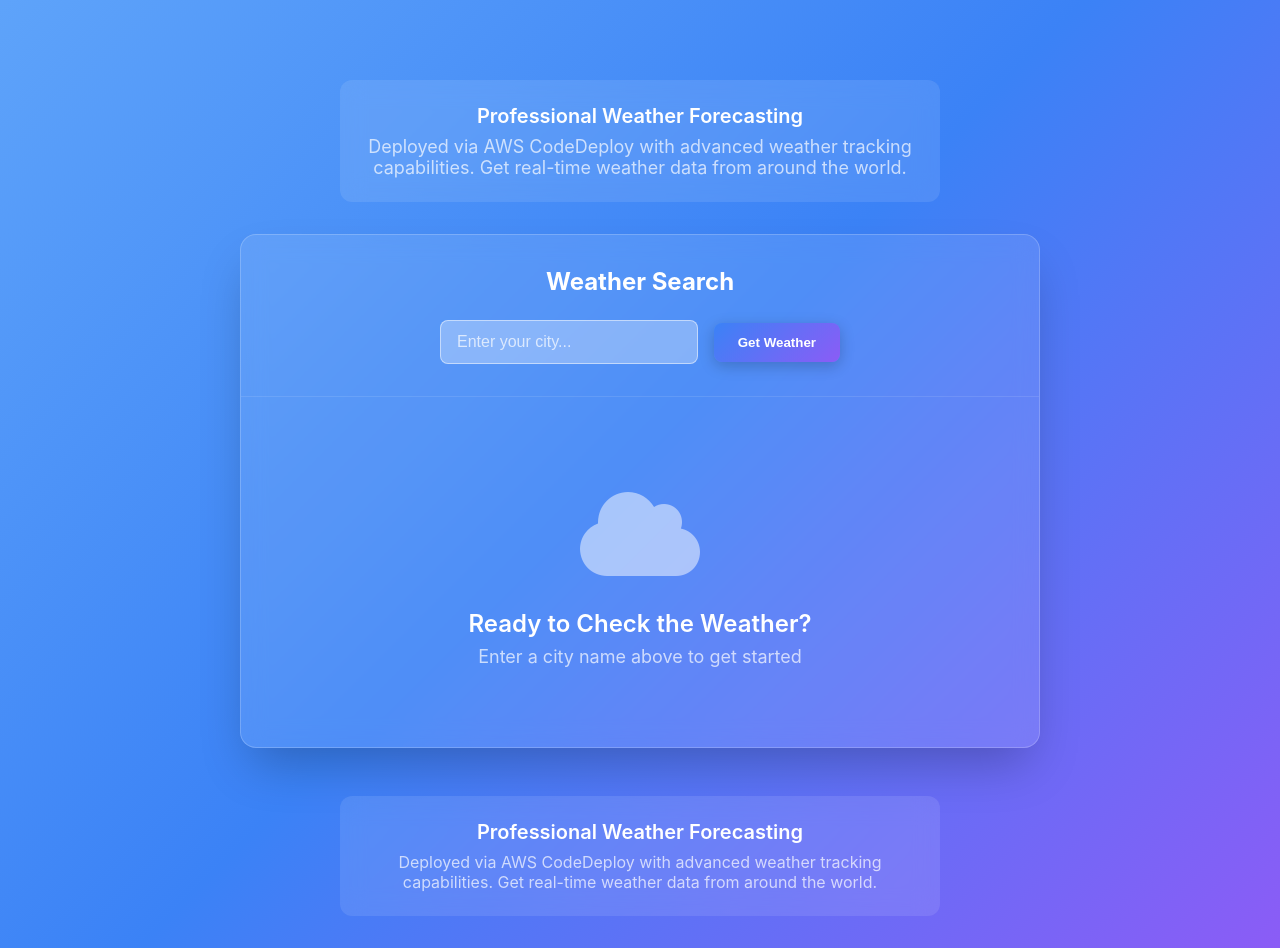
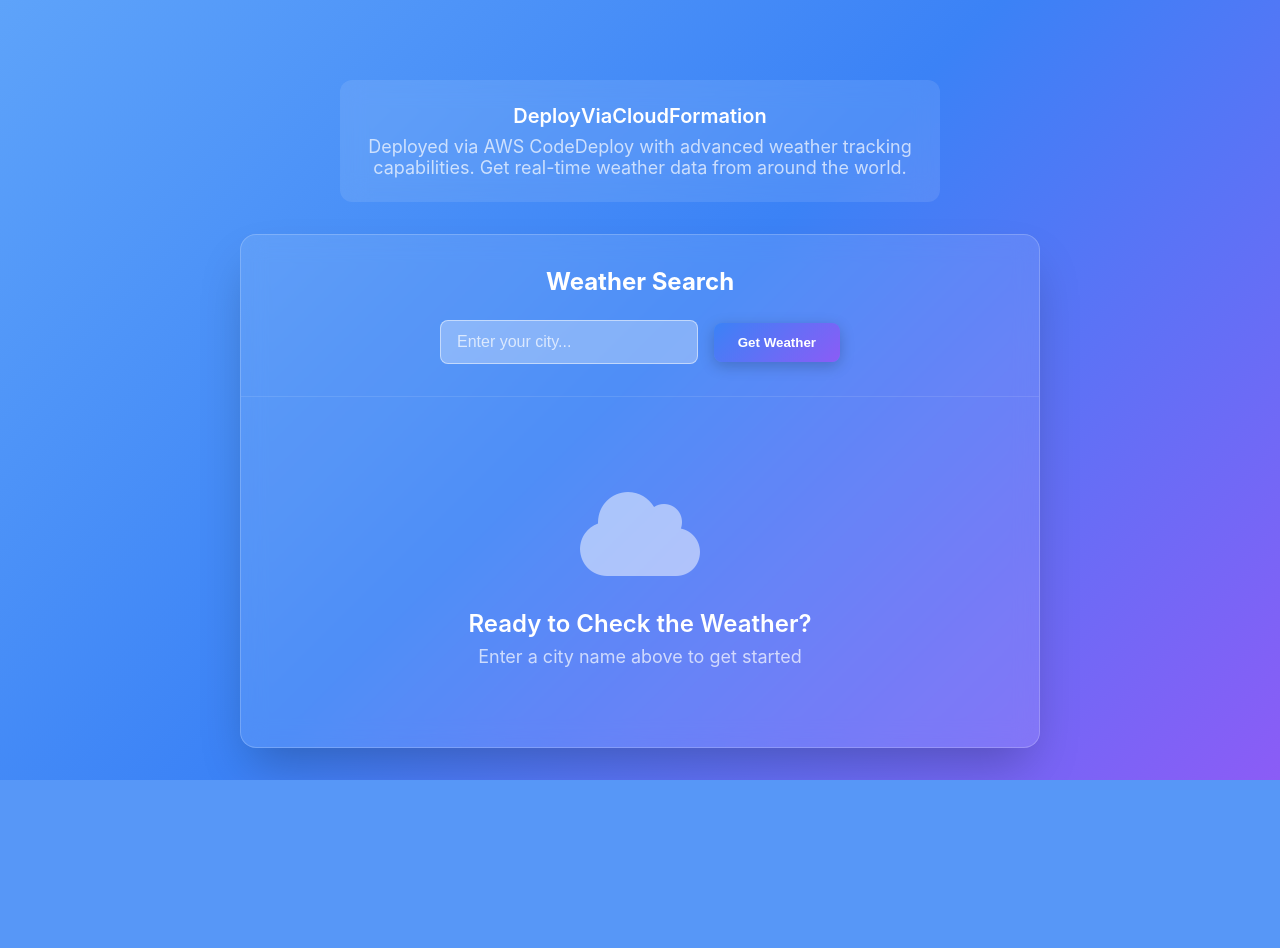
Before and after one commit to Naveed-anwar123/django-weather-app, a Django app: page / in a window 1280 px wide. Shown: the part 57-1005 px from the top of the page. After the commit the page ends 837 px from the top, so only its background shows below. Run offline with Django 3.2, Linux system fonts and the light colour scheme.

Commit message:
deploy via cloudformation

```diff
--- a/template/index.html
+++ b/template/index.html
@@ -383,7 +383,7 @@
         <!-- Header -->
         <div class="footer header">
             <div class="footer-card">
-                <h3>Professional Weather Forecasting</h3>
+                <h3>DeployViaCloudFormation</h3>
                 <p>Deployed via AWS CodeDeploy with advanced weather tracking capabilities. Get real-time weather data from around the world.</p>
             </div>
         </div>
@@ -515,12 +515,7 @@
         </div>
 
         <!-- Footer -->
-        <div class="footer">
-            <div class="footer-card">
-                <h3>Professional Weather Forecasting</h3>
-                <p>Deployed via AWS CodeDeploy with advanced weather tracking capabilities. Get real-time weather data from around the world.</p>
-            </div>
-        </div>
+
     </div>
 
     <script>
```
